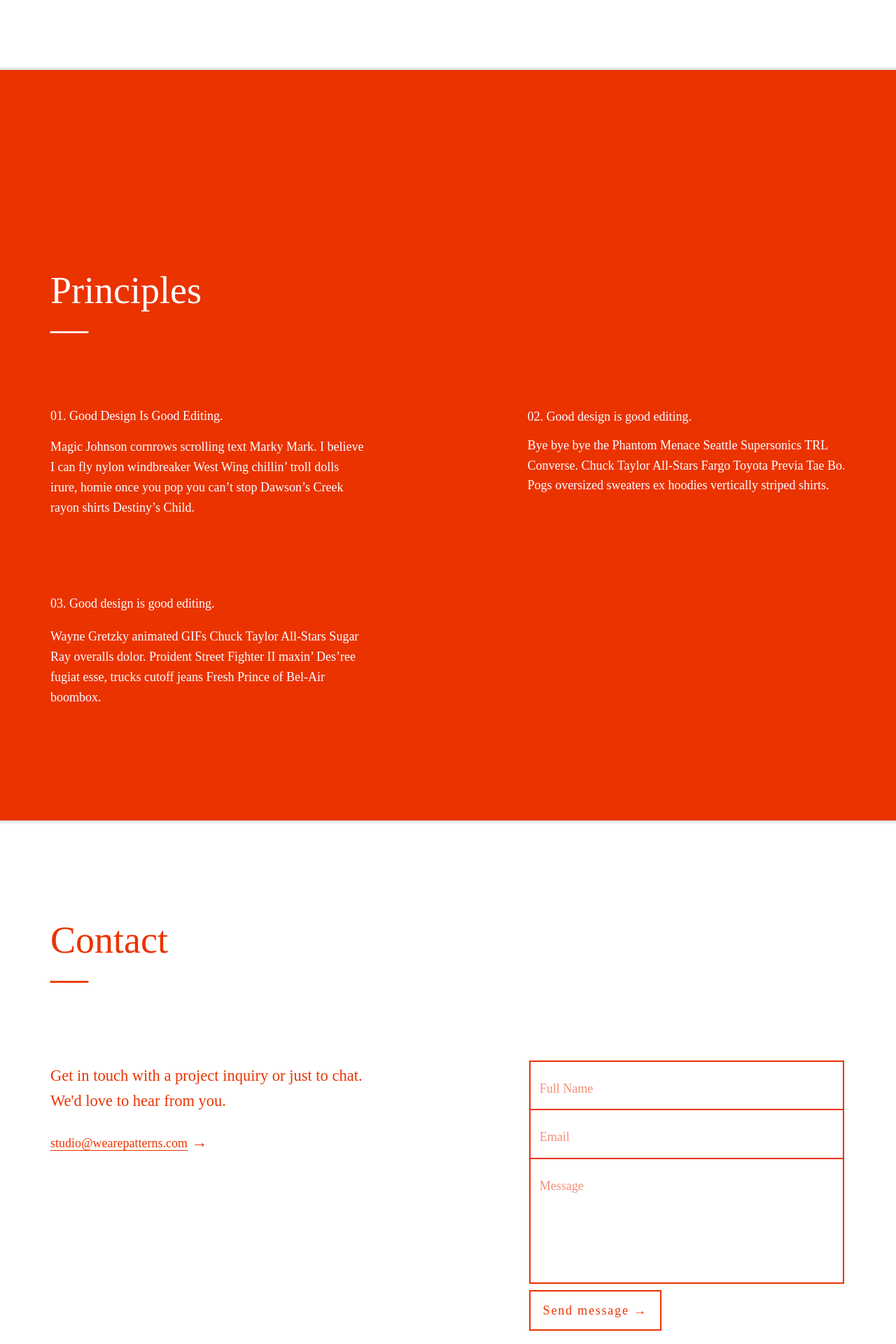
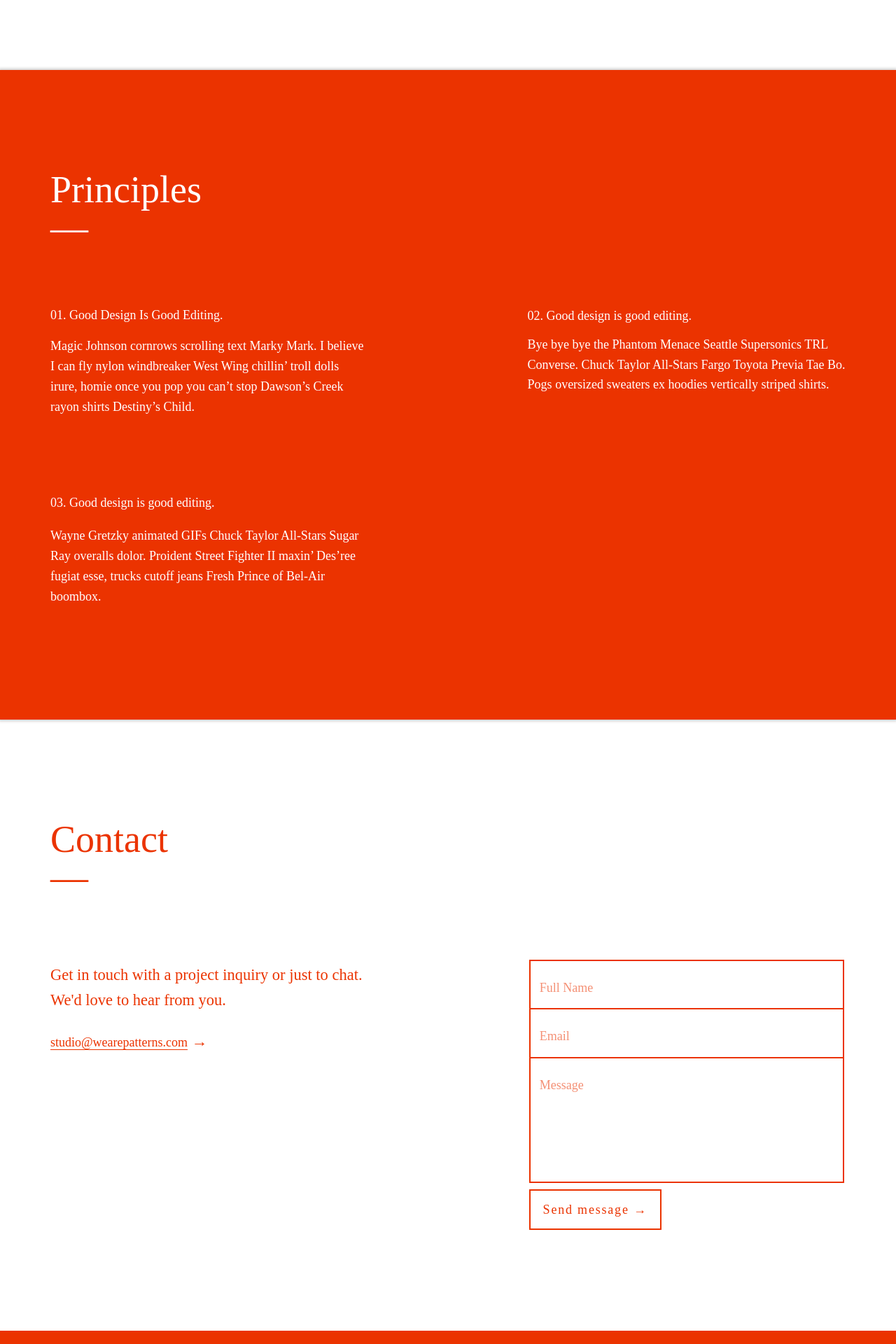
Before and after one commit to wearepatterns/wearepatterns.github.io, a Jekyll site: the page built from index.markdown, in a window 1280 px wide. Shown: the part 654-2574 px from the top of the page at 70% size. Built offline with Jekyll 4.4.1, drawn with Linux system fonts in a browser that asks for light colours.

Commit message:
Update new.html

```diff
--- a/_layouts/new.html
+++ b/_layouts/new.html
@@ -56,7 +56,7 @@
     </header>
     <main>
         <section class="bg-newred white ph3 ph4-ns ph5-l pb6 pb6-l f5 lh-copy relative shadow-1">
-            <h1 class="pt6 pt7-l pb0 pb4 mt0 f3 f2-ns f1-l normal lh-solid">Principles
+            <h1 class="pt6 pt6-l pb0 pb4 mt0 f3 f2-ns f1-l normal lh-solid">Principles
             <br>&mdash;</h1>
             <div class="flex-ns flex-wrap-ns justify-between-ns input-mono fw3" style="max-width:80rem;">
                 <div class="mb5 w-40-ns">
```
